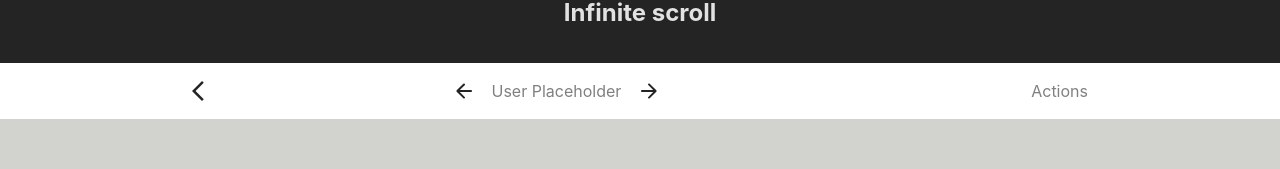
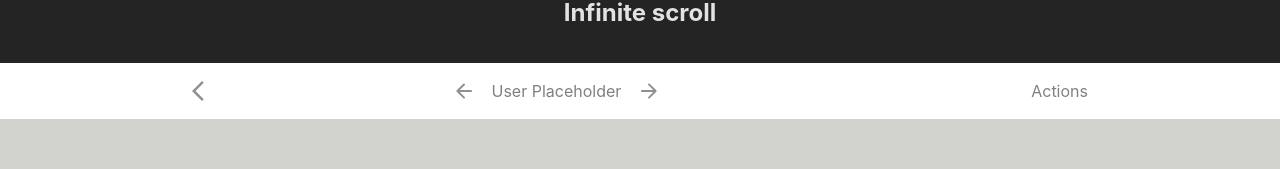
Before and after one commit to tictools/react-query-infinite-scroll, a React (Vite) app: page / in a window 1280 px wide. Shown: the part 118-287 px from the top of the page. Built offline with nearby package versions, Linux system fonts and the light colour scheme.

Commit message:
feat: add hover styles for svg

```diff
--- a/src/components/Subheader/components/Navigation/Navigation.module.css
+++ b/src/components/Subheader/components/Navigation/Navigation.module.css
@@ -4,3 +4,14 @@
   justify-content: space-between;
   padding-right: 8rem;
 }
+
+.wrapper svg {
+  cursor: pointer;
+  opacity: 0.5;
+}
+
+.wrapper svg:hover {
+  cursor: pointer;
+  opacity: 1;
+  transition: opacity 0.2s ease-out;
+}
--- a/src/components/Subheader/components/Playlist/Playlist.module.css
+++ b/src/components/Subheader/components/Playlist/Playlist.module.css
@@ -4,3 +4,14 @@
   justify-content: space-evenly;
   gap: 1rem;
 }
+
+.wrapper svg {
+  cursor: pointer;
+  opacity: 0.5;
+}
+
+.wrapper svg:hover {
+  cursor: pointer;
+  opacity: 1;
+  transition: opacity 0.2s ease-out;
+}
```
